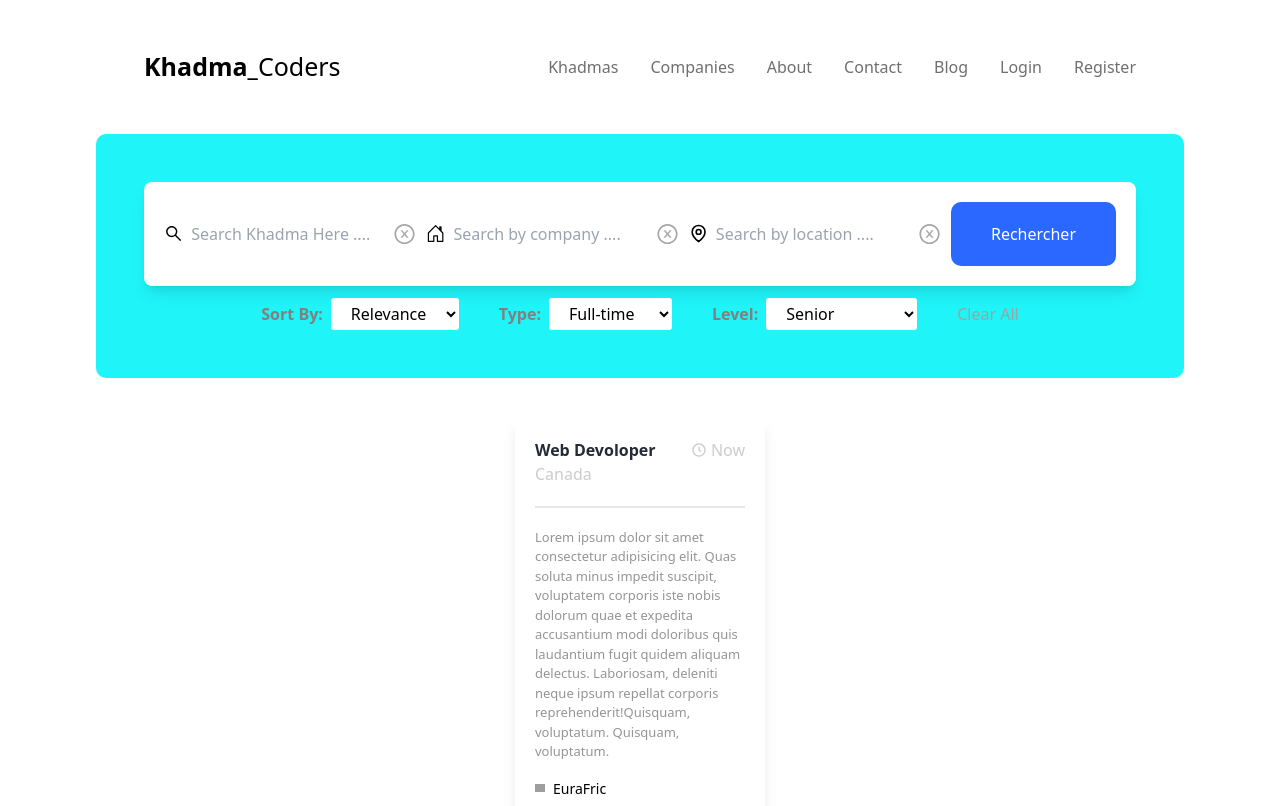
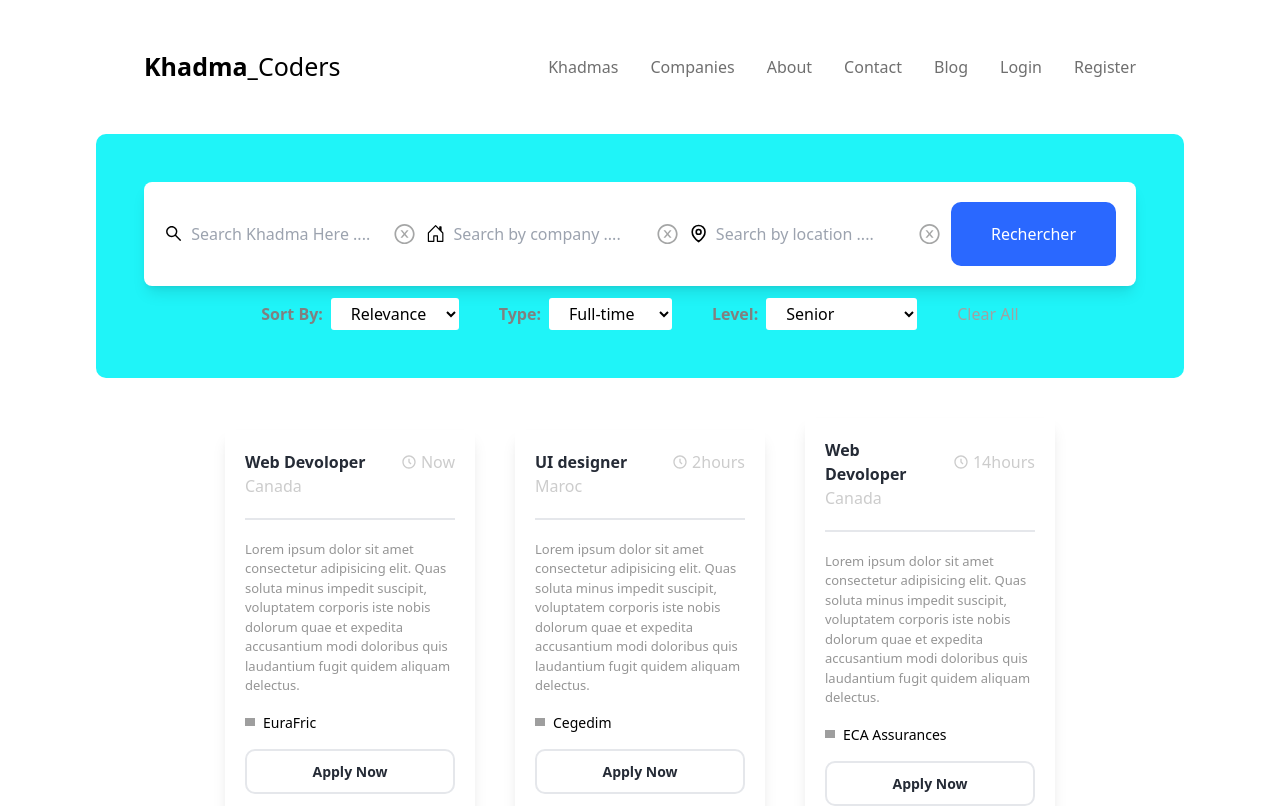
Before and after one commit to abdelghani200/Khadma_Code, a React (Vite) app in the folder code_projet/: page / in a window 1280 px wide. Shown: the top 806 px of the page. Built offline with nearby package versions, Linux system fonts and the light colour scheme; grey boxes are pictures that could not be loaded.

Commit message:
data created 👌

```diff
--- a/code_projet/src/Components/KhadmaDiv/Khadma.jsx
+++ b/code_projet/src/Components/KhadmaDiv/Khadma.jsx
@@ -1,28 +1,109 @@
 import React from "react";
-import {BiTimeFive} from 'react-icons/bi'
+import { BiTimeFive } from 'react-icons/bi'
 
 import image_1 from '../../Assets/image_1.jpg'
+import image_2 from '../../Assets/image_2.jpg'
+import image_3 from '../../Assets/image_3.jpg'
+
+
+const Data = [
+    {
+        id: 1,
+        image: image_1,
+        title: "Web Devoloper",
+        location: "Canada",
+        description: "Lorem ipsum dolor sit amet consectetur adipisicing elit. Quas soluta minus impedit suscipit, voluptatem corporis iste nobis dolorum quae et expedita accusantium modi doloribus quis laudantium fugit quidem aliquam delectus.",
+        company: "EuraFric",
+        time: 'Now'
+    },
+    {
+        id: 2,
+        image: image_2,
+        title: "UI designer",
+        location: "Maroc",
+        description: "Lorem ipsum dolor sit amet consectetur adipisicing elit. Quas soluta minus impedit suscipit, voluptatem corporis iste nobis dolorum quae et expedita accusantium modi doloribus quis laudantium fugit quidem aliquam delectus.",
+        company: "Cegedim",
+        time: '2hours'
+    },
+    {
+        id: 3,
+        image: image_3,
+        title: "Web Devoloper",
+        location: "Canada",
+        description: "Lorem ipsum dolor sit amet consectetur adipisicing elit. Quas soluta minus impedit suscipit, voluptatem corporis iste nobis dolorum quae et expedita accusantium modi doloribus quis laudantium fugit quidem aliquam delectus.",
+        company: "ECA Assurances",
+        time: '14hours'
+    },
+    {
+        id: 4,
+        image: image_2,
+        title: "Web Devoloper",
+        location: "Canada",
+        description: "Lorem ipsum dolor sit amet consectetur adipisicing elit. Quas soluta minus impedit suscipit, voluptatem corporis iste nobis dolorum quae et expedita accusantium modi doloribus quis laudantium fugit quidem aliquam delectus.",
+        company: "ECA Assurances",
+        time: '14hours'
+    },
+    {
+        id: 5,
+        image: image_1,
+        title: "Web Devoloper",
+        location: "Canada",
+        description: "Lorem ipsum dolor sit amet consectetur adipisicing elit. Quas soluta minus impedit suscipit, voluptatem corporis iste nobis dolorum quae et expedita accusantium modi doloribus quis laudantium fugit quidem aliquam delectus.",
+        company: "ECA Assurances",
+        time: '14hours'
+    },
+    {
+        id: 6,
+        image: image_3,
+        title: "Web Devoloper",
+        location: "Canada",
+        description: "Lorem ipsum dolor sit amet consectetur adipisicing elit. Quas soluta minus impedit suscipit, voluptatem corporis iste nobis dolorum quae et expedita accusantium modi doloribus quis laudantium fugit quidem aliquam delectus.",
+        company: "ECA Assurances",
+        time: '14hours'
+    },
+    {
+        id: 7,
+        image: image_1,
+        title: "Web Devoloper",
+        location: "Canada",
+        description: "Lorem ipsum dolor sit amet consectetur adipisicing elit. Quas soluta minus impedit suscipit, voluptatem corporis iste nobis dolorum quae et expedita accusantium modi doloribus quis laudantium fugit quidem aliquam delectus.",
+        company: "ECA Assurances",
+        time: '14hours'
+    },
+    {
+        id: 8,
+        image: image_2,
+        title: "Web Devoloper",
+        location: "Canada",
+        description: "Lorem ipsum dolor sit amet consectetur adipisicing elit. Quas soluta minus impedit suscipit, voluptatem corporis iste nobis dolorum quae et expedita accusantium modi doloribus quis laudantium fugit quidem aliquam delectus.",
+        company: "ECA Assurances",
+        time: '14hours'
+    }
+]
+
 
 const Khadma = () => {
-    return(
+    return (
         <div className="jobContainer flex gap-10 justify-center flex-wrap items-center py-10">
 
-            <div className="group group/item singleJob w-[250px] p-[20px] bg-white rounded[10px] hover:bg-blueColor shadow-lg shadow-greyIsh-400/700 hover:shadow-lg">
+            {
+                Data.map(({ id, image, title, location, description, company, time }) => {
+                    return (
+                        <div key={id} className="group group/item singleJob w-[250px] p-[20px] bg-white rounded[10px] hover:bg-blueColor shadow-lg shadow-greyIsh-400/700 hover:shadow-lg">
                             <span className="flex justify-between items-center gap-4">
-                    <h1 className="text-[16px] font-semibold text-textColor group-hover:text-white">Web Devoloper</h1>
+                                <h1 className="text-[16px] font-semibold text-textColor group-hover:text-white">{title}</h1>
                                 <span className="flex items-center text-[#ccc] gap-1">
-                        <BiTimeFive/>Now
+                                    <BiTimeFive />{time}
                                 </span>
                             </span>
-                <h6 className="text-[#ccc]">Canada</h6>
+                            <h6 className="text-[#ccc]">{location}</h6>
                             <p className="text-[13px] text-[#959595] pt-[20px] border-t-[2px] mt-[20px] group-hover:text-white">
-                    Lorem ipsum dolor sit amet consectetur adipisicing elit. Quas soluta minus impedit suscipit, voluptatem corporis iste nobis dolorum quae et expedita accusantium modi doloribus quis laudantium fugit quidem aliquam delectus.
-                    Laboriosam, deleniti neque ipsum repellat corporis reprehenderit!Quisquam, voluptatum. Quisquam, voluptatum.
+                               {description}
                             </p>
 
                             <div className="company flex items-center gap-2">
-                    <img src={image_1} alt="company logo" className="w-[10px]"/>
-                    <span className="text-[14px] py-[1rem] block group-hover:text-white">EuraFric</span>
+                                <img src={image_1} alt="company logo" className="w-[10px]" />
+                                <span className="text-[14px] py-[1rem] block group-hover:text-white">{company}</span>
                             </div>
 
                             <button className="border-[2px] rounded-[10px] block p-[10px] w-full text-[14px] font-semibold text-textColor hover:bg-white group-hover:">
@@ -30,6 +111,9 @@ const Khadma = () => {
                             </button>
 
                         </div>
+                    )
+                })
+            }
 
 
         </div>
```
Lines whose indentation alone changed are shown as unchanged.
